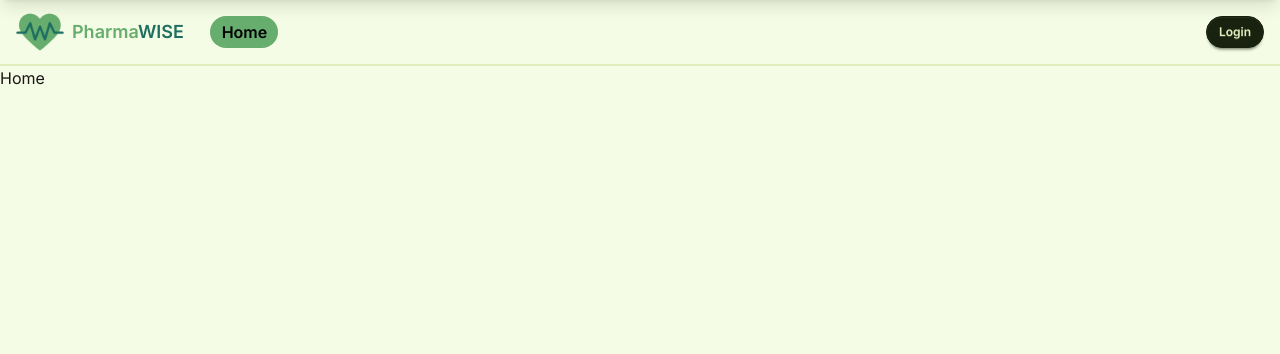
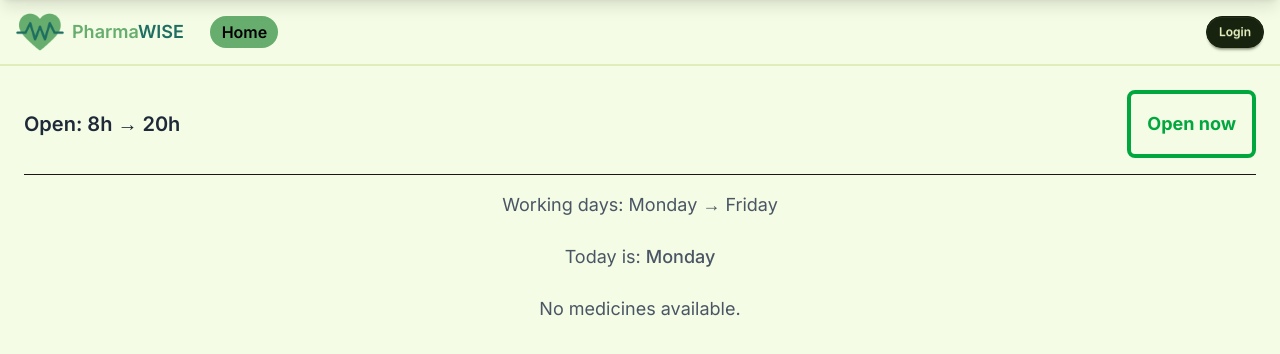
Before and after one commit to ii-Zenitsu/pharmacy-stock-system, a React (Vite) app in the folder frontend/: page / in a window 1280 px wide. Shown: the top 354 px of the page. Built offline with nearby package versions, Linux system fonts and the light colour scheme.

Commit message:
home page

```diff
--- a/frontend/src/App.jsx
+++ b/frontend/src/App.jsx
@@ -13,6 +13,7 @@ import Header from './components/Header'
 import SignTabs from './components/login/Signup'
 import UsersList from './components/users/UsersList';
 import MedicinesList from './components/medicines/MedicinesList';
+import Home from './components/Home';
 import Menu from './components/Menu';
 
 function App() {
@@ -67,7 +68,7 @@ function App() {
           >
             <Routes>
               <Route path='/' element={<Header />}>
-                <Route index element={<h1>Home</h1>} />
+                <Route path='/' element={<Home/>} />
                 <Route path='/profile' element={<h1>Profile</h1>} />
                 <Route element={<LoggedOut />}>
                   <Route path="sign" element={<SignTabs />} />
--- a/frontend/src/components/Home.jsx
+++ b/frontend/src/components/Home.jsx
@@ -1,26 +1,23 @@
 import { useSelector } from "react-redux";
 import { useEffect, useState } from "react";
-import defaultPic from "../../assets/images/defaultPic.png";
 
 export default function Home() {
-  const { medicines } = useSelector((state) => state.medicines);
+  const medicines = useSelector((state) => state.medicines?.medicines || []);
   const [isOpen, setIsOpen] = useState(true);
   const [currentDay, setCurrentDay] = useState("");
 
-  // Fonction pour vérifier si la pharmacie est ouverte
   const checkOpenStatus = () => {
     const now = new Date();
     const hour = now.getHours();
     setIsOpen(hour >= 8 && hour < 20);
 
-    // Obtenir le jour actuel en anglais
     const days = ["Sunday", "Monday", "Tuesday", "Wednesday", "Thursday", "Friday", "Saturday"];
     setCurrentDay(days[now.getDay()]);
   };
 
   useEffect(() => {
     checkOpenStatus();
-    const interval = setInterval(checkOpenStatus, 60 * 1000); // mise à jour chaque minute
+    const interval = setInterval(checkOpenStatus, 60 * 1000);
     return () => clearInterval(interval);
   }, []);
 
@@ -31,9 +28,17 @@ export default function Home() {
         <div className="text-lg sm:text-xl font-semibold text-gray-800">
           Open: 8h → 20h
         </div>
-        <div className={`text-md sm:text-lg font-bold ${isOpen ? "text-green-600" : "text-red-600"}`}>
+        <div
+          className={`text-md sm:text-lg font-bold ${isOpen ? "text-green-600" : "text-red-600"} p-4 border-4 rounded-lg ${isOpen ? "border-green-600" : "border-red-600"} text-xl`}
+          style={{ fontSize: "18px" }}
+        >
           {isOpen ? "Open now" : "Closed"}
         </div>
+      </div>
+
+      {/* Working Days */}
+      <div className="text-center mb-6 text-gray-600 text-md sm:text-lg">
+        <div>Working days: Monday → Friday</div>
       </div>
 
       {/* Day */}
@@ -43,17 +48,23 @@ export default function Home() {
 
       {/* Medicines Grid */}
       <div className="grid grid-cols-1 sm:grid-cols-2 md:grid-cols-3 gap-6">
-        {medicines.map((med) => (
+        {medicines.length === 0 ? (
+          <div className="col-span-full text-center text-lg text-gray-600">
+            No medicines available.
+          </div>
+        ) : (
+          medicines.map((med) => (
             <div key={med.id} className="border rounded-xl shadow-md p-4 bg-white">
               <img
-              src={med.image || defaultPic}
+                src={med.image || "/images/defaultPic.png"}
                 alt={med.name}
                 className="w-full h-40 object-contain mb-4 rounded-md"
               />
               <h2 className="text-lg font-semibold mb-2">{med.name}</h2>
               <p className="text-primary font-bold">$ {med.price}</p>
             </div>
-        ))}
+          ))
+        )}
       </div>
     </div>
   );
```
Lines whose indentation alone changed are shown as unchanged.
